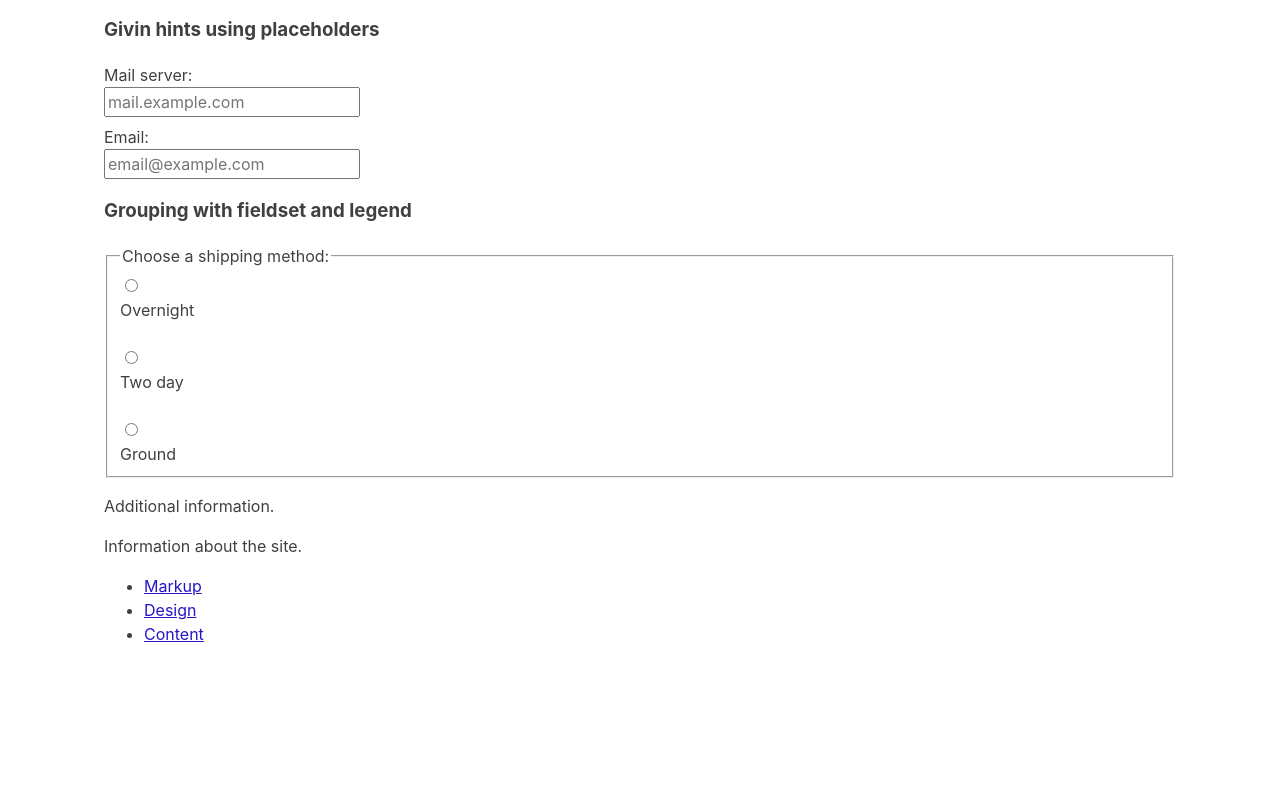
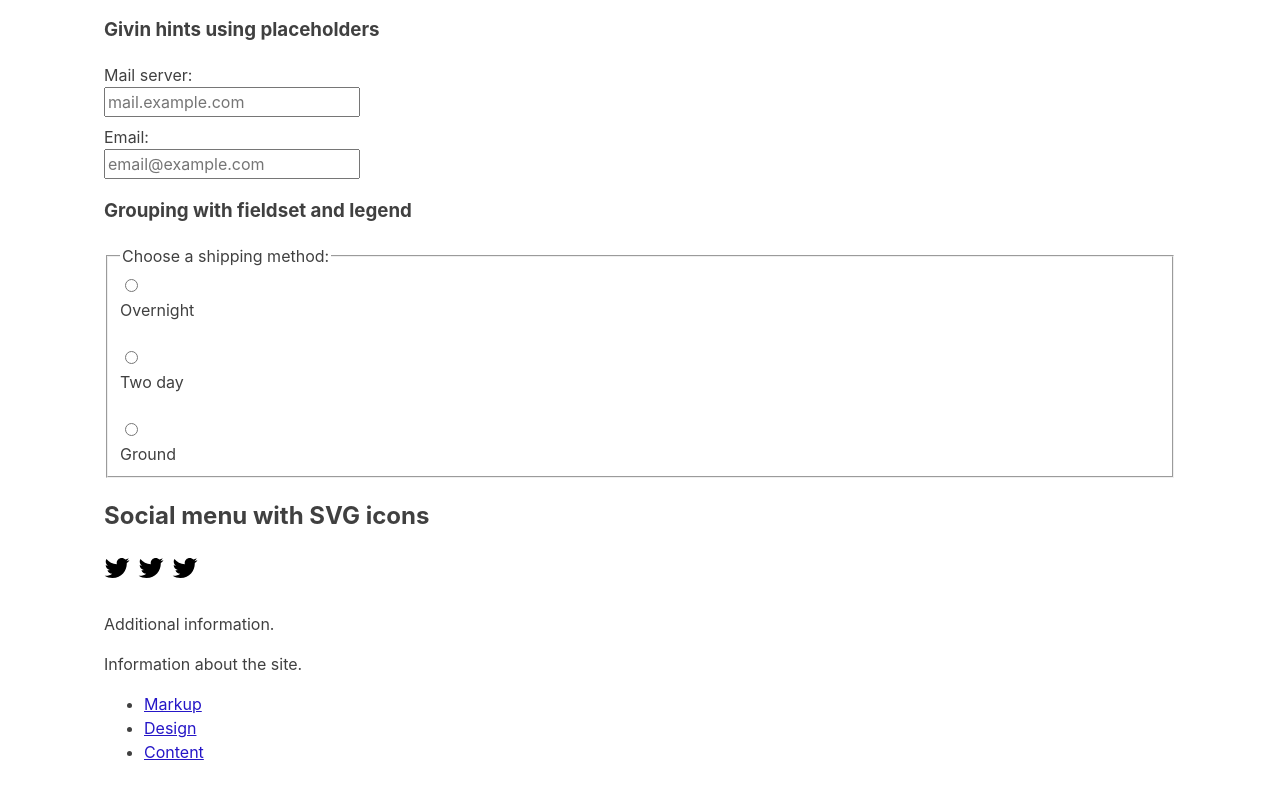
Before and after one commit to samikeijonen/tips-for-a11y, a plain HTML site: page docs/index.html in a window 1280 px wide. Shown: the part 1286-2082 px from the top of the page. Before the commit the page ends 2036 px from the top, so only its background shows below. Drawn offline with Linux system fonts and the light colour scheme.

Commit message:
Add SVG menu.

```diff
--- a/docs/index.html
+++ b/docs/index.html
@@ -103,6 +103,28 @@
             <label for="ground">Ground</label>
           </fieldset>
       </form>
+
+      <h2>Social menu with SVG icons</h2>
+      <ul class="reset-list flex">
+        <li class="flex__item">
+          <a href="https://twitter.com/">
+          <svg role="img" aria-hidden="true" focusable="false" xmlns="http://www.w3.org/2000/svg" width="26" height="28" viewBox="0 0 26 28">
+            <path d="M25.312 6.375c-.688 1-1.547 1.891-2.531 2.609.016.219.016.438.016.656 0 6.672-5.078 14.359-14.359 14.359-2.859 0-5.516-.828-7.75-2.266.406.047.797.063 1.219.063 2.359 0 4.531-.797 6.266-2.156-2.219-.047-4.078-1.5-4.719-3.5.313.047.625.078.953.078.453 0 .906-.063 1.328-.172-2.312-.469-4.047-2.5-4.047-4.953v-.063c.672.375 1.453.609 2.281.641-1.359-.906-2.25-2.453-2.25-4.203 0-.938.25-1.797.688-2.547 2.484 3.062 6.219 5.063 10.406 5.281-.078-.375-.125-.766-.125-1.156 0-2.781 2.25-5.047 5.047-5.047 1.453 0 2.766.609 3.687 1.594 1.141-.219 2.234-.641 3.203-1.219-.375 1.172-1.172 2.156-2.219 2.781 1.016-.109 2-.391 2.906-.781z"/>
+          </svg><span class="screen-reader-text">Twitter</span></a>
+        </li>
+        <li class="flex__item">
+          <a href="https://twitter.com/">
+          <svg role="img" aria-hidden="true" focusable="false" xmlns="http://www.w3.org/2000/svg" width="26" height="28" viewBox="0 0 26 28">
+            <path d="M25.312 6.375c-.688 1-1.547 1.891-2.531 2.609.016.219.016.438.016.656 0 6.672-5.078 14.359-14.359 14.359-2.859 0-5.516-.828-7.75-2.266.406.047.797.063 1.219.063 2.359 0 4.531-.797 6.266-2.156-2.219-.047-4.078-1.5-4.719-3.5.313.047.625.078.953.078.453 0 .906-.063 1.328-.172-2.312-.469-4.047-2.5-4.047-4.953v-.063c.672.375 1.453.609 2.281.641-1.359-.906-2.25-2.453-2.25-4.203 0-.938.25-1.797.688-2.547 2.484 3.062 6.219 5.063 10.406 5.281-.078-.375-.125-.766-.125-1.156 0-2.781 2.25-5.047 5.047-5.047 1.453 0 2.766.609 3.687 1.594 1.141-.219 2.234-.641 3.203-1.219-.375 1.172-1.172 2.156-2.219 2.781 1.016-.109 2-.391 2.906-.781z"/>
+          </svg><span class="screen-reader-text">Twitter</span></a>
+        </li>
+        <li class="flex__item">
+          <a href="https://twitter.com/">
+          <svg role="img" aria-hidden="true" focusable="false" xmlns="http://www.w3.org/2000/svg" width="26" height="28" viewBox="0 0 26 28">
+            <path d="M25.312 6.375c-.688 1-1.547 1.891-2.531 2.609.016.219.016.438.016.656 0 6.672-5.078 14.359-14.359 14.359-2.859 0-5.516-.828-7.75-2.266.406.047.797.063 1.219.063 2.359 0 4.531-.797 6.266-2.156-2.219-.047-4.078-1.5-4.719-3.5.313.047.625.078.953.078.453 0 .906-.063 1.328-.172-2.312-.469-4.047-2.5-4.047-4.953v-.063c.672.375 1.453.609 2.281.641-1.359-.906-2.25-2.453-2.25-4.203 0-.938.25-1.797.688-2.547 2.484 3.062 6.219 5.063 10.406 5.281-.078-.375-.125-.766-.125-1.156 0-2.781 2.25-5.047 5.047-5.047 1.453 0 2.766.609 3.687 1.594 1.141-.219 2.234-.641 3.203-1.219-.375 1.172-1.172 2.156-2.219 2.781 1.016-.109 2-.391 2.906-.781z"/>
+          </svg><span class="screen-reader-text">Twitter</span></a>
+        </li>
+      </ul>
     </article>
   </main>
 
--- a/docs/style.css
+++ b/docs/style.css
@@ -95,3 +95,19 @@ label {
 .mt-small {
     margin-top: 0.5rem;
 }
+
+.reset-list {
+    list-style: none;
+    margin-left: 0;
+    padding-left: 0;
+}
+
+.flex {
+    display: flex;
+    flex-wrap: wrap;
+}
+
+.flex__item {
+    margin-right: 0.5rem;
+    margin-bottom: 0.5rem;
+}
```
